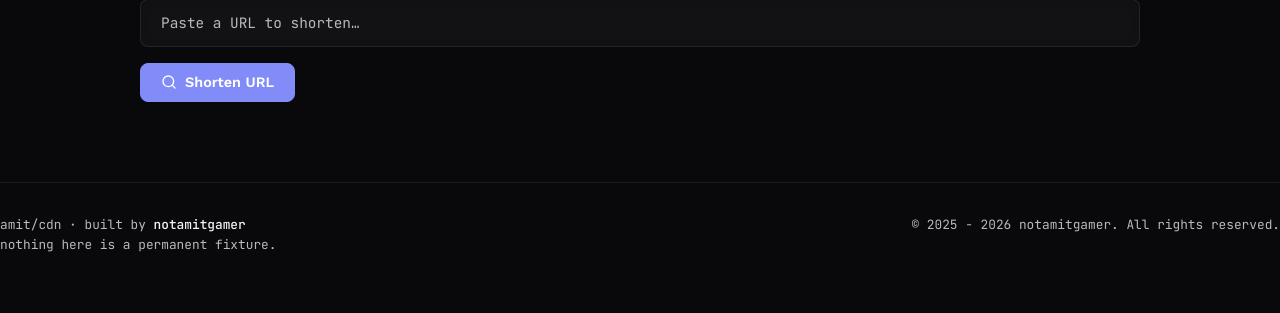
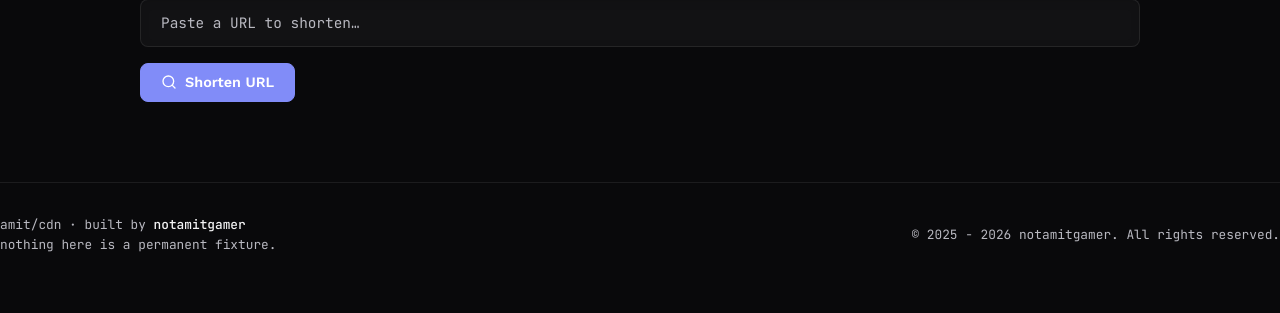
Before and after one commit to notamitgamer/cdnV2, a FastAPI app: page /shorten in a window 1280 px wide. Shown: the part 349-662 px from the top of the page. Run offline with FastAPI, Linux system fonts and the light colour scheme; some libraries are stand-ins or nearby versions.

Commit message:
Fix footer alignment so copyright line sits level with the left footer text

```diff
--- a/app/templates/url_shortener.html
+++ b/app/templates/url_shortener.html
@@ -244,12 +244,18 @@
             font-family: var(--font-mono);
             font-size: 0.8rem;
             display: flex;
+            align-items: center;
             justify-content: space-between;
             flex-wrap: wrap;
-            gap: 1rem;
+            gap: 0.5rem 1rem;
         }
         footer a { color: var(--text-main); font-weight: 500; }
         footer a:hover { color: var(--accent-primary); }
+        footer .footer-copyright { white-space: nowrap; }
+
+        @media (max-width: 640px) {
+            footer { flex-direction: column; align-items: flex-start; }
+        }
 
         @media (max-width: 480px) {
             .container { width: 100%; padding: 0 1.25rem; }
@@ -300,7 +306,7 @@
 
     <footer>
         <div>amit/cdn · built by <a href="https://github.com/notamitgamer">notamitgamer</a><br>nothing here is a permanent fixture.</div>
-        <div>&copy; 2025 - 2026 notamitgamer. All rights reserved.</div>
+        <div class="footer-copyright">&copy; 2025 - 2026 notamitgamer. All rights reserved.</div>
     </footer>
 
     <script>
```
